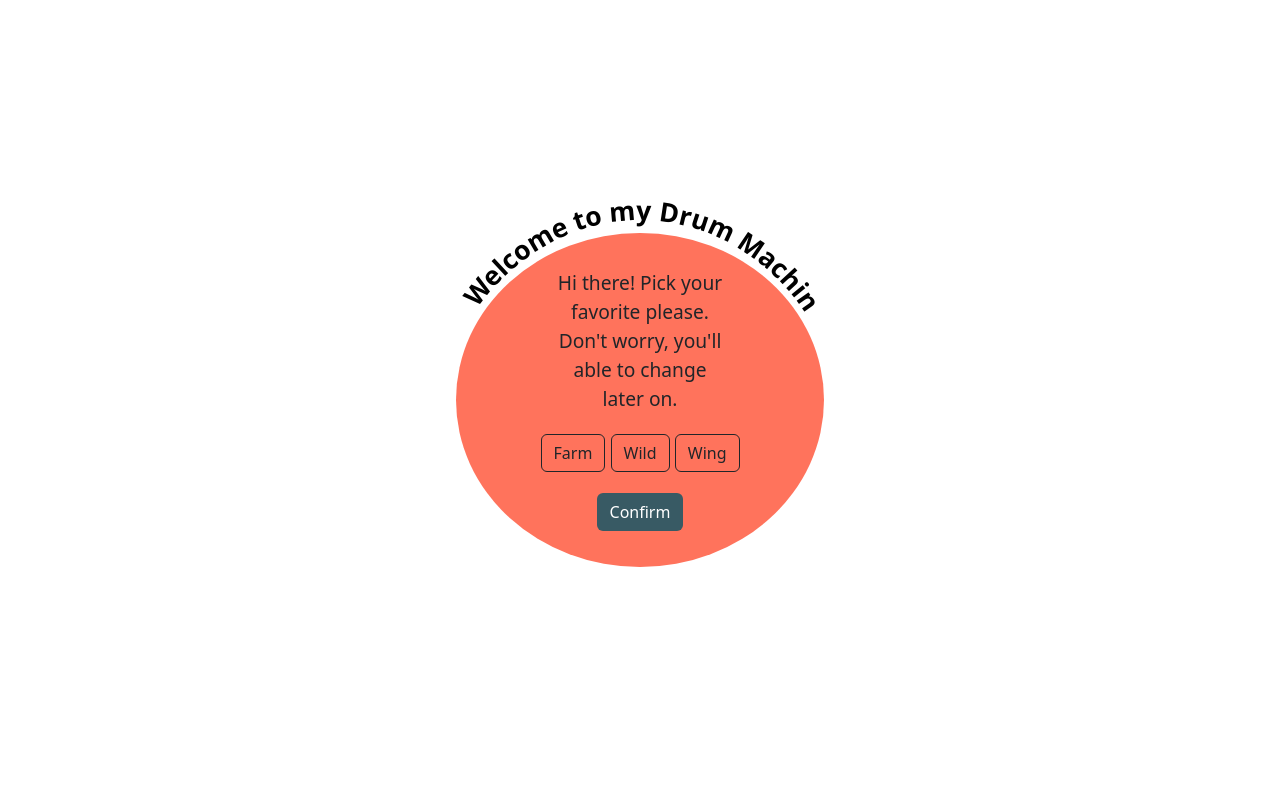
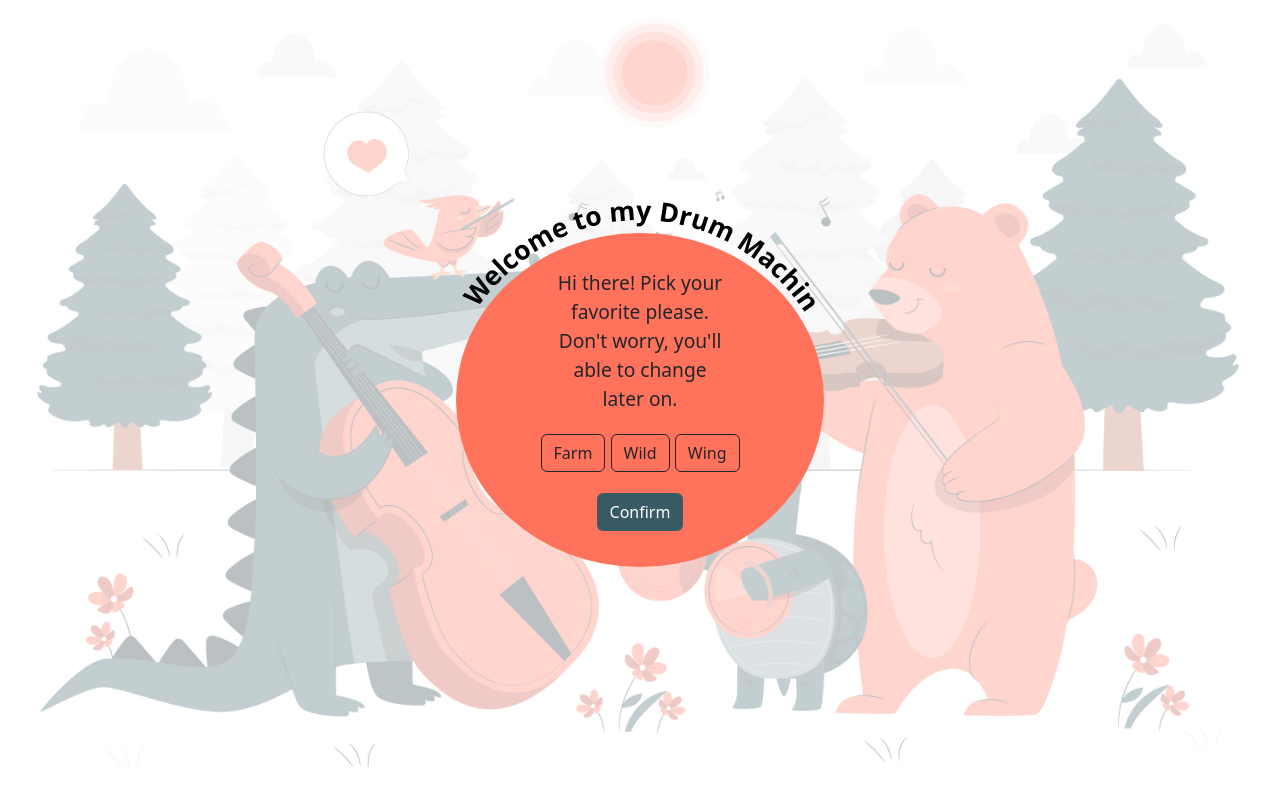
Before and after one commit to Leo-Code-CA/drum_machine, a website: page index.html in a window 1280 px wide. Drawn offline with nearby package versions, Linux system fonts and the light colour scheme; a web font is replaced by a local one.

Commit message:
last path fix commit

```diff
--- a/Sass/screen/_welcome.scss
+++ b/Sass/screen/_welcome.scss
@@ -5,7 +5,7 @@
     // BACKGROUND IMAGE - WELCOME SCREEN
 
     &__bgImg {
-        background: url('./images/music_bg.jpg'), custom.$welcomeWhiteOverlay;
+        background: url('./../images/music_bg.jpg'), custom.$welcomeWhiteOverlay;
         background-size: 160%;
         background-position: 50% 110%;
         background-repeat: no-repeat;
```
Also changed, not shown: CSS/main-min.css, 1 other file.
